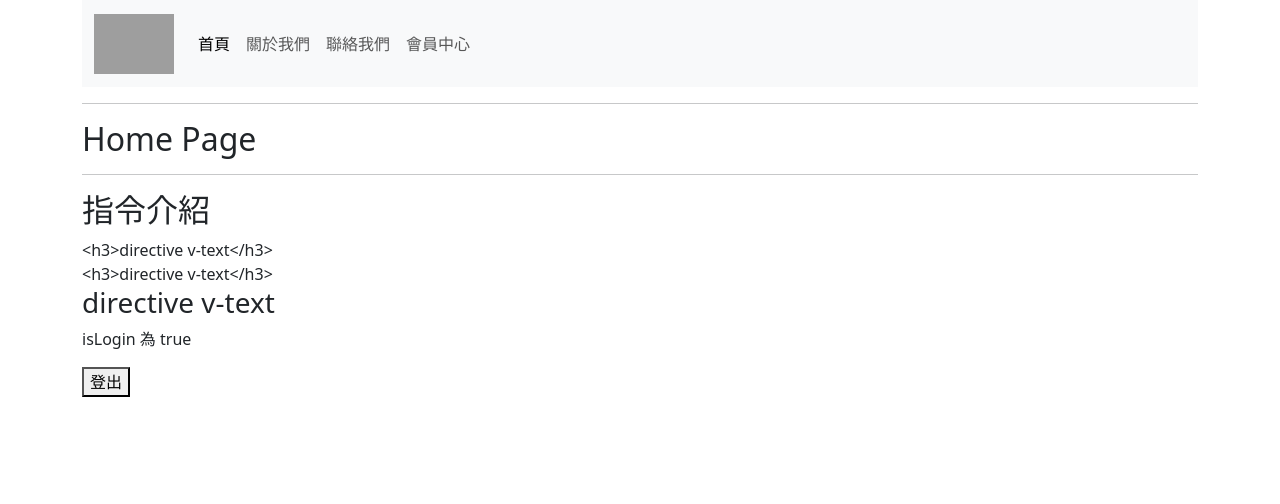
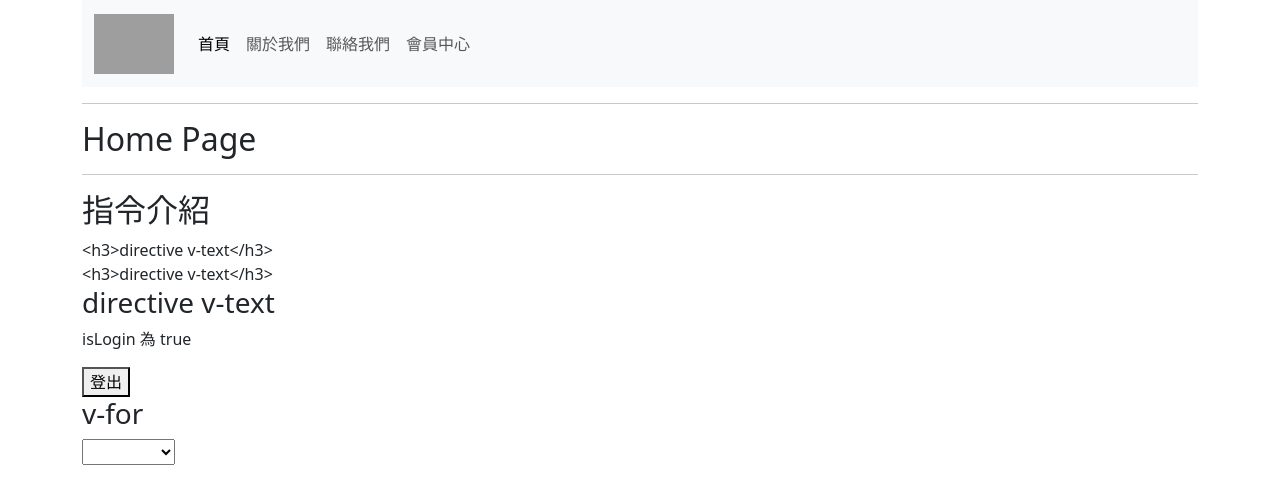
Before and after one commit to HsiaoHungWang/vue-app2024, a Vue app: page / in a window 1280 px wide. Shown: the top 504 px of the page. Built offline with nearby package versions, Linux system fonts and the light colour scheme; grey boxes are pictures that could not be loaded.

Commit message:
v-for 讀取陣列中的資料放進select標籤中

```diff
--- a/src/components/DirectiveComponent.vue
+++ b/src/components/DirectiveComponent.vue
@@ -7,6 +7,23 @@ import { ref } from 'vue';
     // setTimeout(()=>{
     //    isLoading.value = false
     // },3000)
+const selectedOption = ref("")
+    const regions = ref([
+{ "name": "中山區", "code": 104 },
+ { "name": "大安區", "code": 106 },
+ { "name": "信義區", "code": 110 },
+ { "name": "內湖區", "code": 114 },
+ { "name": "士林區", "code": 111 },
+ { "name": "中正區", "code": 100 },
+ { "name": "松山區", "code": 105 },
+ { "name": "北投區", "code": 112 },
+ { "name": "大同區", "code": 103 },
+ { "name": "文山區", "code": 116 },
+ { "name": "南港區", "code": 115 },
+ { "name": "萬華區", "code": 108 }
+]);
+
+
 </script>
 
 <template>
@@ -25,6 +42,12 @@ import { ref } from 'vue';
     <p>isLogin 為 false</p>
     <button @click="isLogin = !isLogin">登入</button>
 </div>
+<h3>v-for</h3>
+<select v-model="selectedOption">
+    <option v-for="(region, index) in regions" :key="region.code" :value="region.code">{{index}} {{ region.name }}</option>
+
+</select><span>{{ selectedOption }}</span>
+
     </div>
 </template>
 
```
